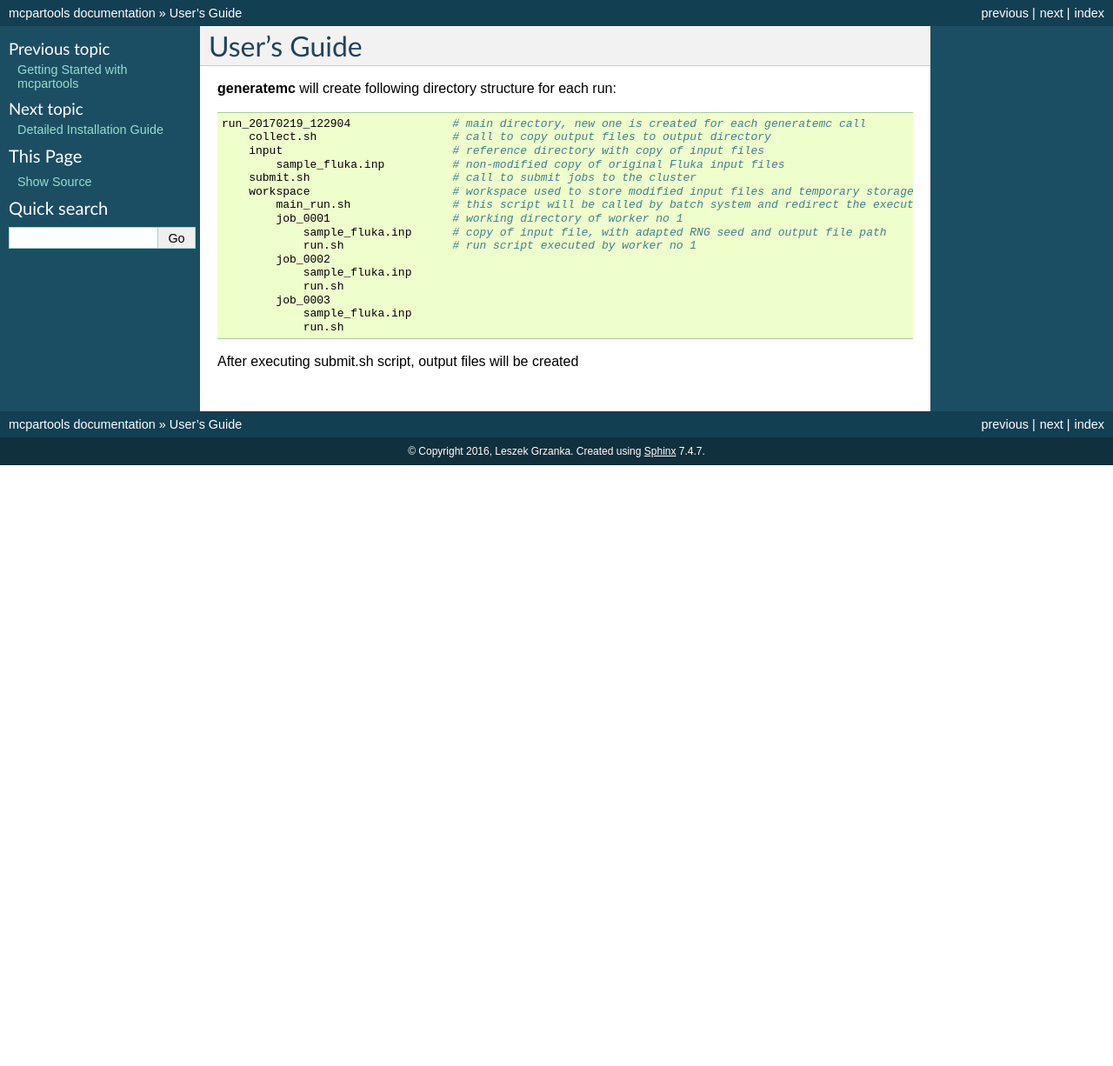
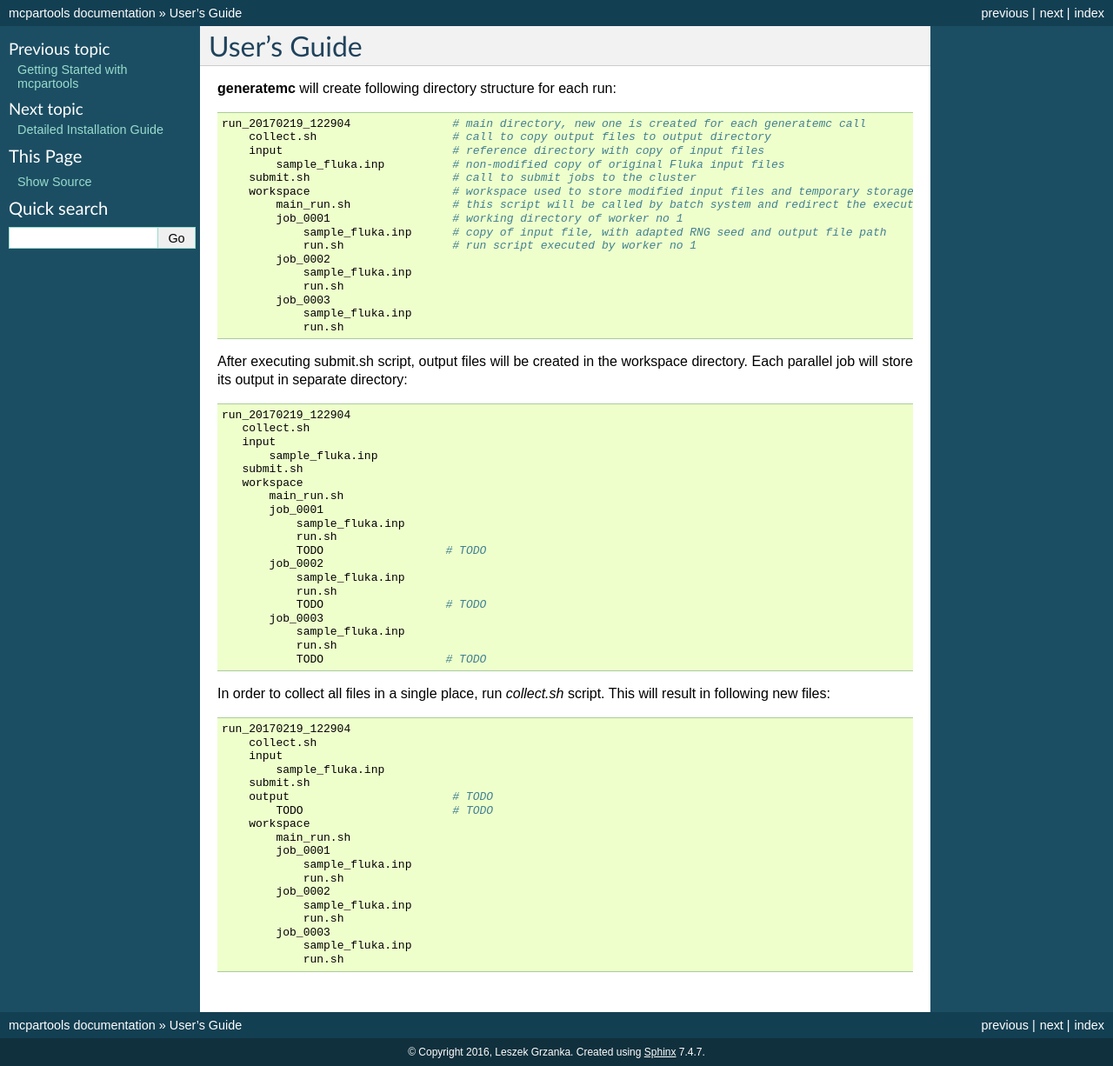
Before and after one commit to DataMedSci/mcpartools, a Sphinx documentation site: the page built from docs/user_guide.rst, in a window 1280 px wide. Shown: the whole page at 87% size. Built offline with Sphinx 7.4.7, drawn with Linux system fonts in a browser that asks for light colours; before the commit the page ends 900 px from its top, so only the background shows below that.

Commit message:
a bit more docs

```diff
--- a/docs/user_guide.rst
+++ b/docs/user_guide.rst
@@ -27,4 +27,49 @@ User's Guide
                 sample_fluka.inp
                 run.sh
 
-After executing submit.sh script, output files will be created
+After executing submit.sh script, output files will be created in the workspace directory.
+Each parallel job will store its output in separate directory::
+
+     run_20170219_122904
+        collect.sh
+        input
+            sample_fluka.inp
+        submit.sh
+        workspace
+            main_run.sh
+            job_0001
+                sample_fluka.inp
+                run.sh
+                TODO                  # TODO
+            job_0002
+                sample_fluka.inp
+                run.sh
+                TODO                  # TODO
+            job_0003
+                sample_fluka.inp
+                run.sh
+                TODO                  # TODO
+
+
+
+In order to collect all files in a single place,
+run `collect.sh` script. This will result in following new files::
+
+    run_20170219_122904
+        collect.sh
+        input
+            sample_fluka.inp
+        submit.sh
+        output                        # TODO
+            TODO                      # TODO
+        workspace
+            main_run.sh
+            job_0001
+                sample_fluka.inp
+                run.sh
+            job_0002
+                sample_fluka.inp
+                run.sh
+            job_0003
+                sample_fluka.inp
+                run.sh
```
Also changed, not shown: README.rst (+3 -4 lines).
